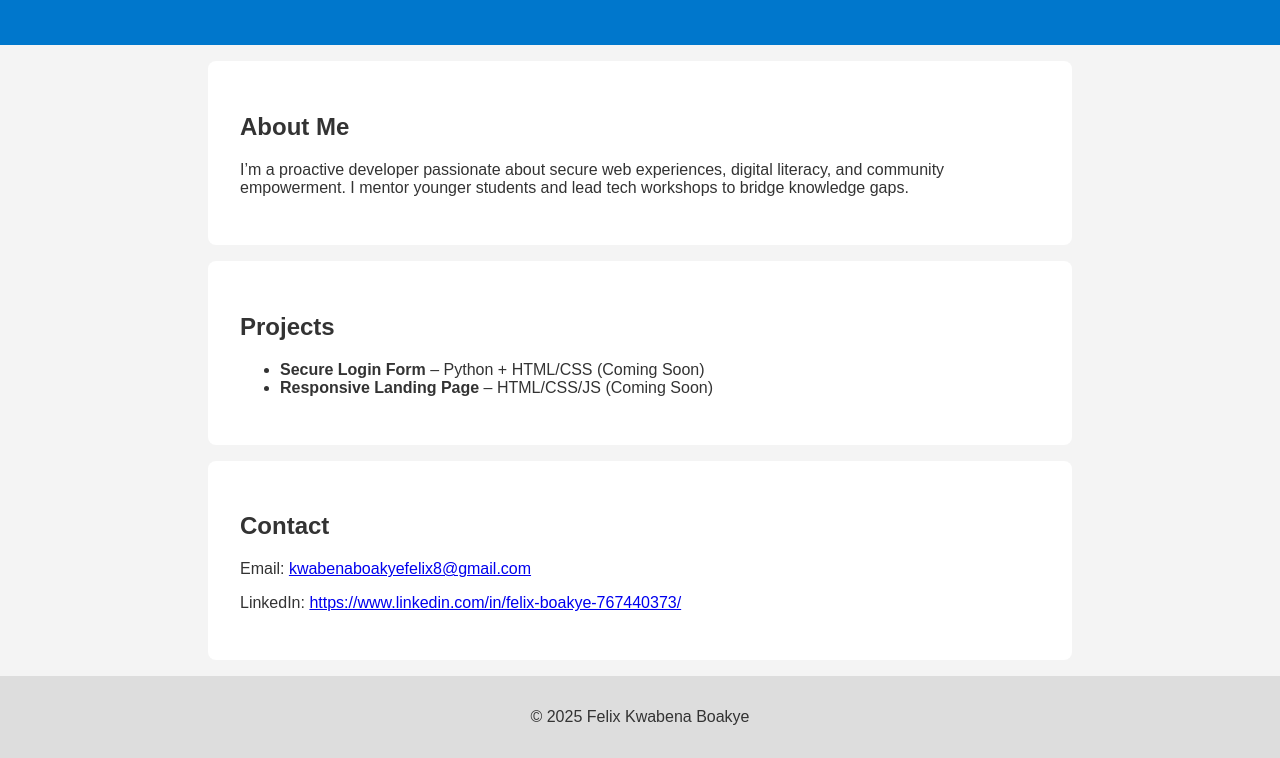
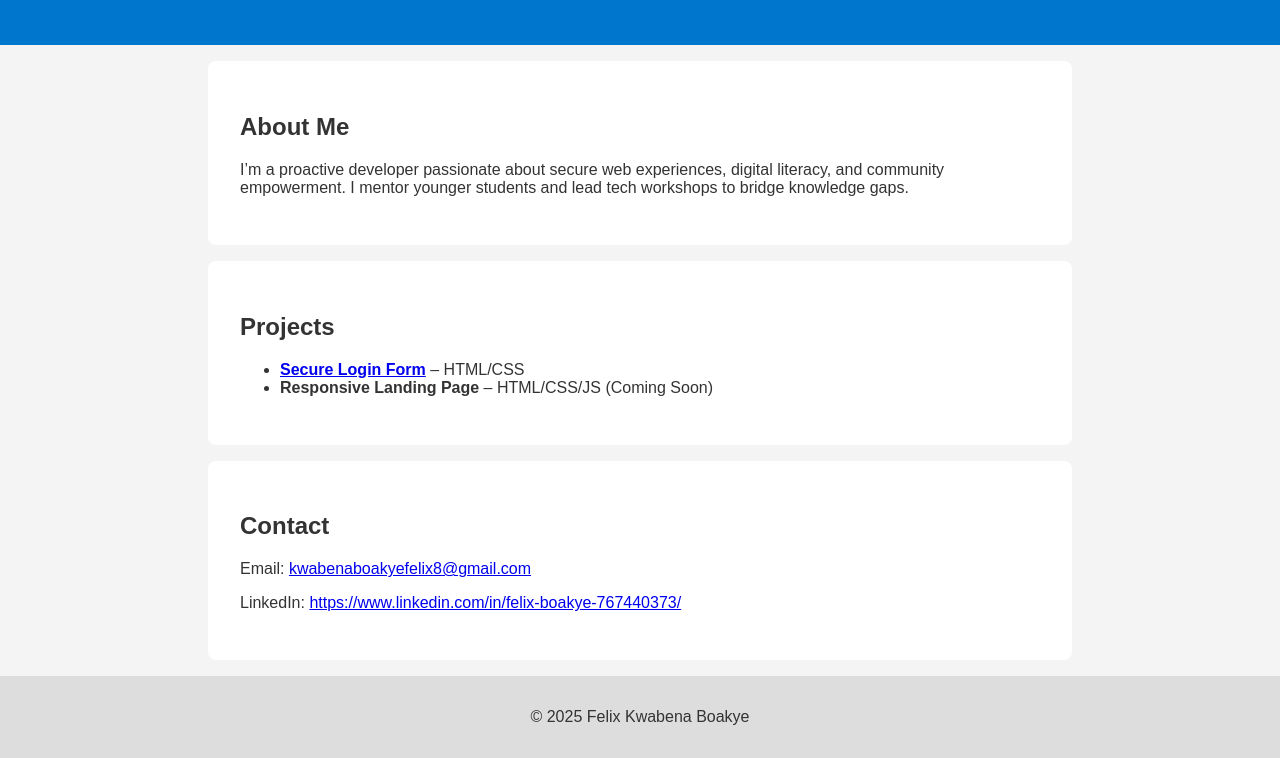
Before and after one commit to Funfooler/felix-portfolio, a plain HTML site: page index.html in a window 1280 px wide. Shown: the part 133-891 px from the top of the page. Drawn offline with Linux system fonts and the light colour scheme.

Commit message:
Update index.html

```diff
--- a/index.html
+++ b/index.html
@@ -21,7 +21,7 @@
   <section id="projects">
     <h2>Projects</h2>
     <ul>
-      <li><strong>Secure Login Form</strong> – Python + HTML/CSS (Coming Soon)</li>
+     <li><strong><a href="login.html">Secure Login Form</a></strong> – HTML/CSS</li>
       <li><strong>Responsive Landing Page</strong> – HTML/CSS/JS (Coming Soon)</li>
     </ul>
   </section>
```
